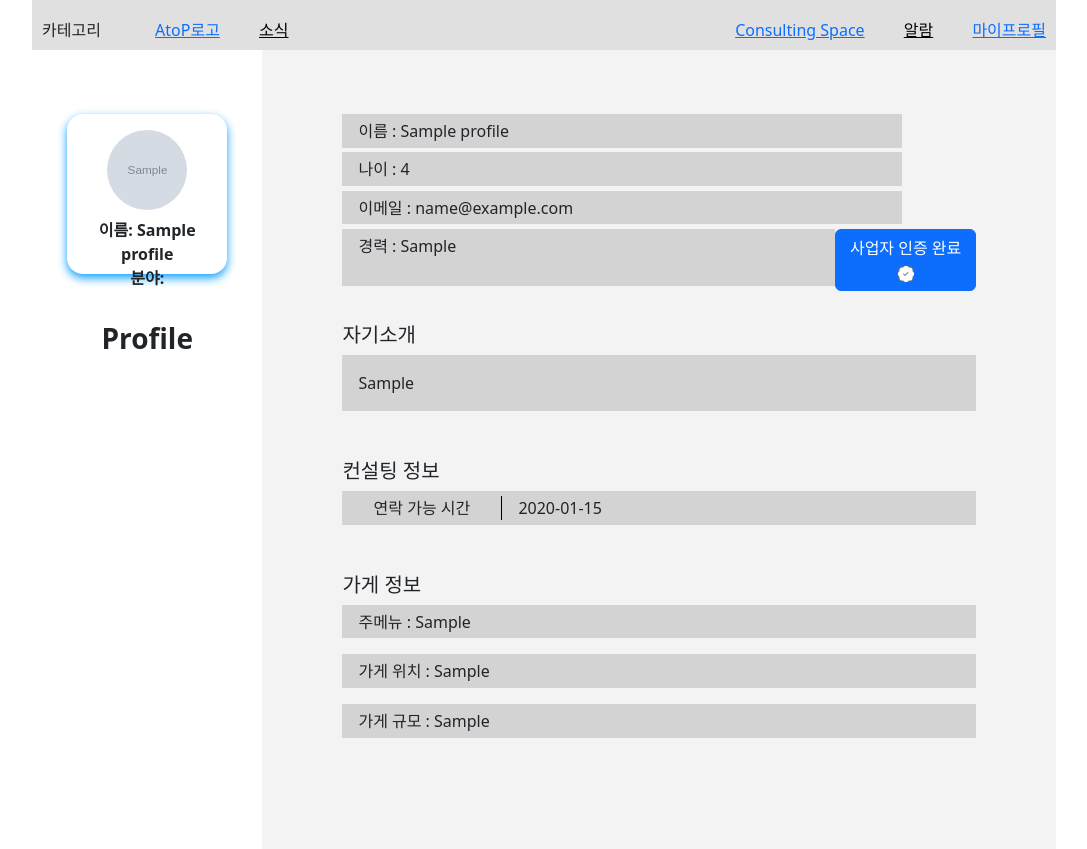
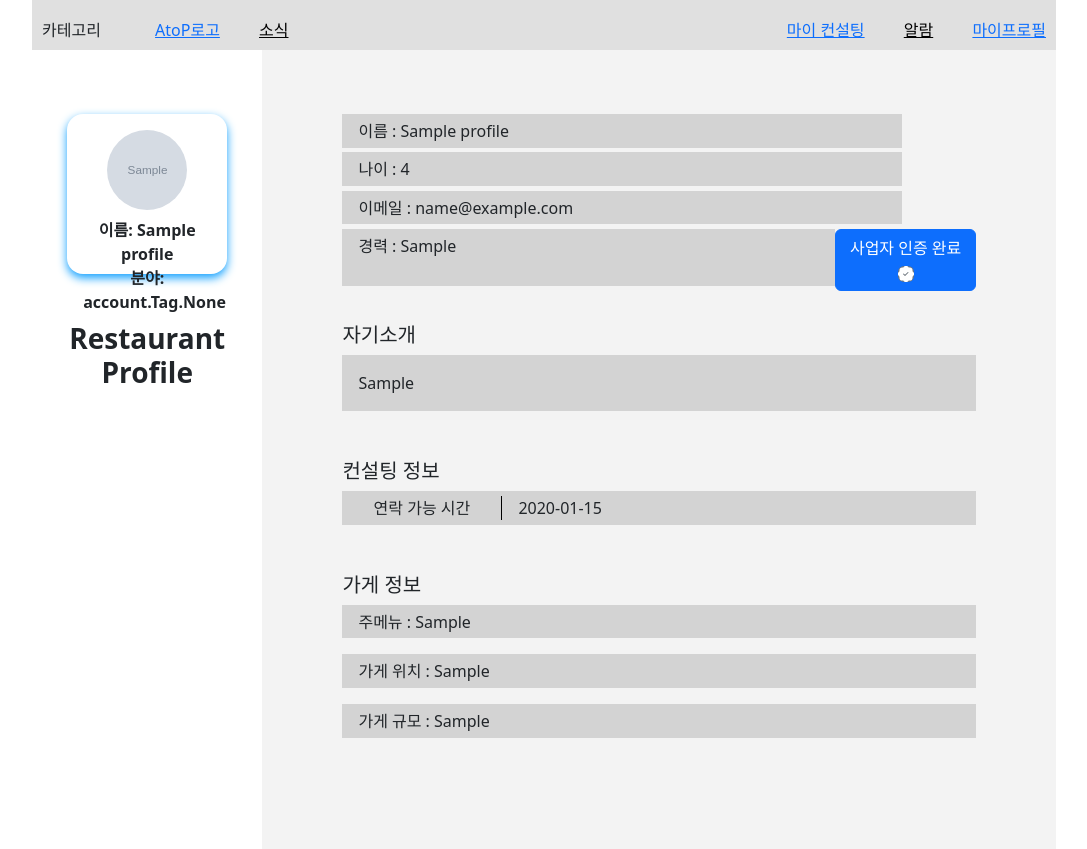
Before and after one commit to A-to-P/atop, a Django app: page /restaurantProfile/ in a window 1280 px wide. Shown: the top 849 px of the page, without its empty margins (96-1183 px from the left). Run offline with Django 4.2, Linux system fonts and the light colour scheme; a user stored in the database is signed in; tables that the repository leaves empty hold one stand-in row (values such as "Sample post"); grey boxes marked "Sample" are stand-in pictures.

Commit message:
Feat: 요식업자 myConsulting 메뉴바 a태그  페이지 연결

```diff
--- a/consulting/templates/consultingHistory.html
+++ b/consulting/templates/consultingHistory.html
@@ -15,10 +15,10 @@
 
 {% block menu %}
 <p class="menu">
-  <a href="" >현재 컨설팅</a>
+  <a href="{% url 'myConsulting' %}" >현재 컨설팅</a>
 </p>
 <p class="menu">
-  <a href="" >내 의뢰글</a>
+  <a href="{% url 'postRequest' %}" >내 의뢰글</a>
 </p>
 <p class="menu"  style="background-color: gray; ">
   <a href="{% url 'consultingHistory' %}" >컨설팅 히스토리</a>
--- a/consulting/templates/myConsulting.html
+++ b/consulting/templates/myConsulting.html
@@ -16,11 +16,11 @@
 {% endblock %}
 
 {% block menu %}
-  <p class="menu">
-    <a href="">현재 컨설팅</a>
+  <p class="menu" style="background-color: gray;">
+    <a href="{% url 'myConsulting' %}">현재 컨설팅</a>
   </p>
   <p class="menu">
-    <a href="">내 의뢰 목록</a>
+    <a href="{% url 'postRequest' %}">내 의뢰 글</a>  <!--의뢰글 작성 페이지로 일단 넘김-->
   </p>
   <p class="menu">
     <a href="{% url 'consultingHistory' %}">컨설팅 히스토리</a>
--- a/myProfile/templates/restaurantProfile.html
+++ b/myProfile/templates/restaurantProfile.html
@@ -8,18 +8,14 @@
 {% block title %}요식업자 마이프로필{% endblock %}
 
 {% block profile_title %}
-  Profile
+  Restaurant Profile
 {% endblock %}
 
 {% block menu %}{% endblock %}
 
 {% block nav_right %}
-  <a href="{% url 'consultingSpace' %}">
-    Consulting Space
-  </a>
-  <a href="">
-    알람
-  </a>
+  <a href="{% url 'myConsulting' %}">마이 컨설팅</a>
+  <a href="">알람</a>
   <!-- 컨설턴트냐, 요식업자냐에 따라 -->
   <!-- 요식업자 마이프로필 -->
   <a href="{% url 'restaurantProfile' %}">마이프로필</a>
@@ -31,7 +27,7 @@
   <img class="img" {% if res_profile.image %} src="{{res_profile.image.url}}" {% endif %}  src="{% static '\image\basic_profile.png' %}" alt="프로필 사진">
 {% endblock %}
 {% block profile_name %} {{res_profile.name}} {% endblock %}
-{% block profile_field %} {% endblock %}
+{% block profile_field %} {{res_user.tag}} {% endblock %}
 
 
 {% block maincontent %}
```
Also changed, not shown: matching/templates/postRequest.html (+13 -1 lines).
